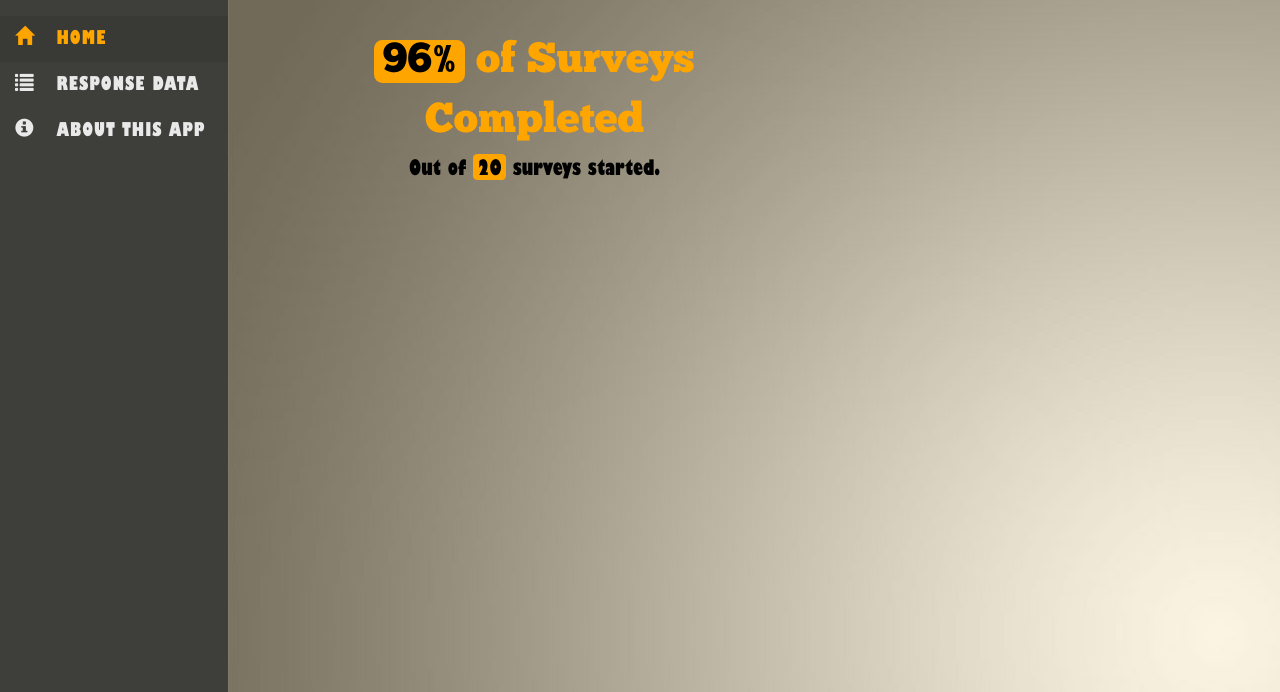
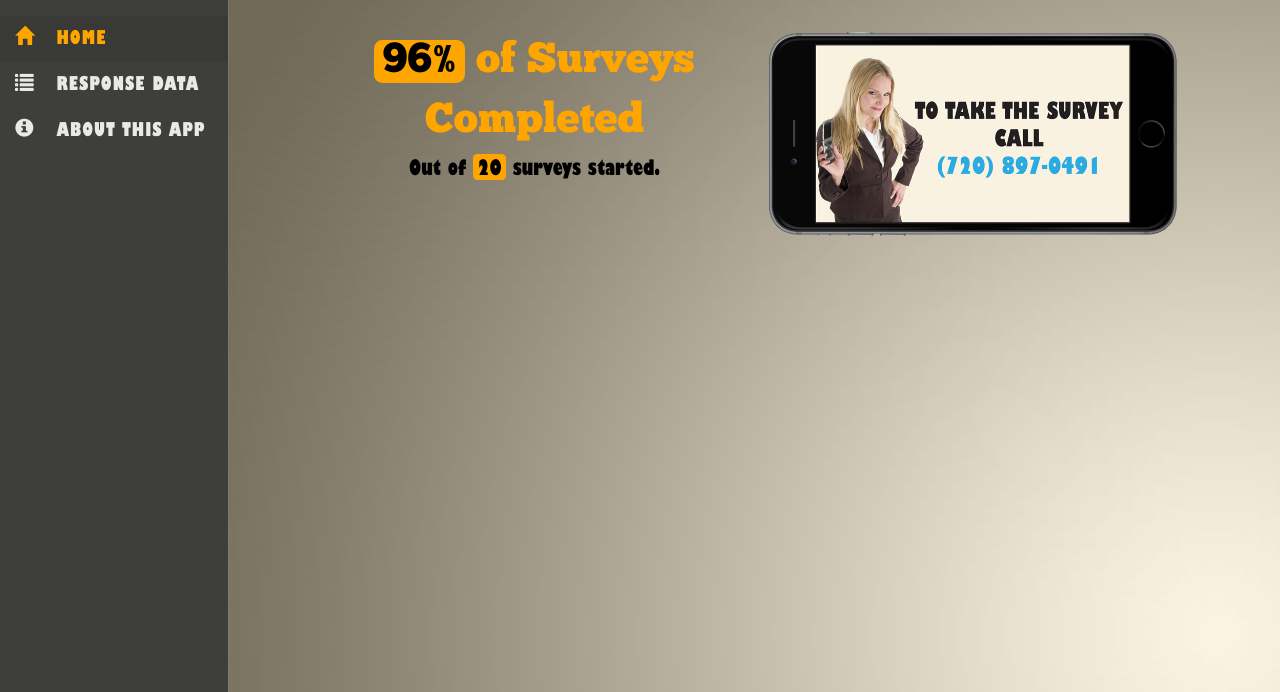
Before and after one commit to MTaylor5051/FunnySurvey, a website: page public/index.html in a window 1280 px wide. Shown: the part 108-800 px from the top of the page. Drawn offline with nearby package versions, Linux system fonts and the light colour scheme.

Commit message:
pfasdfsadpfosda

```diff
--- a/public/views/home.html
+++ b/public/views/home.html
@@ -55,9 +55,8 @@
                         <span class="small-text">Out of <span class="text-corners">20</span> surveys started.</span>
                     </div>
                     <div class="col-sm-5">
-                       <img src="img/phone.png" style="width:100%;>
+                       <img src="img/phone.png" style="width:100%;" />
                     </div>
                 </div>
             </div>
         </div>
-        </div>
```
